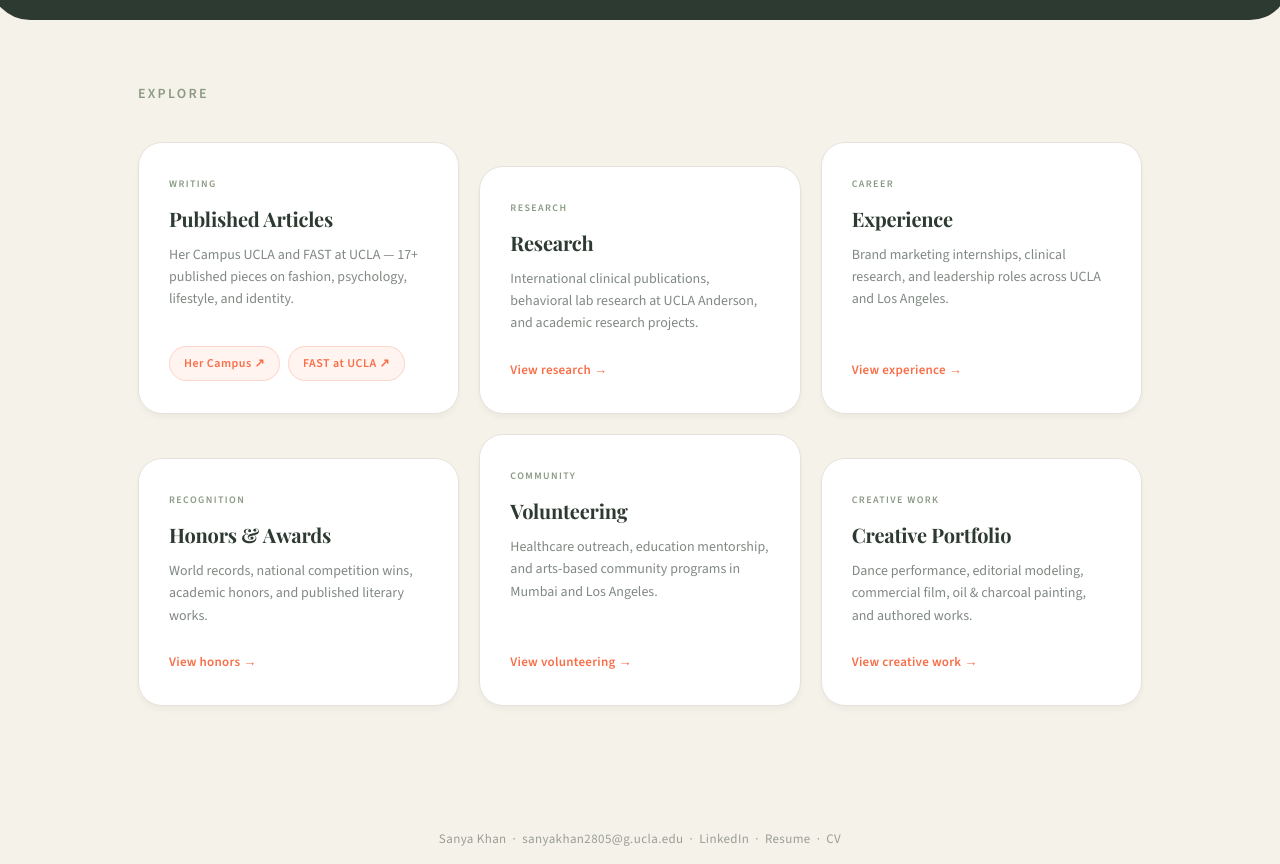
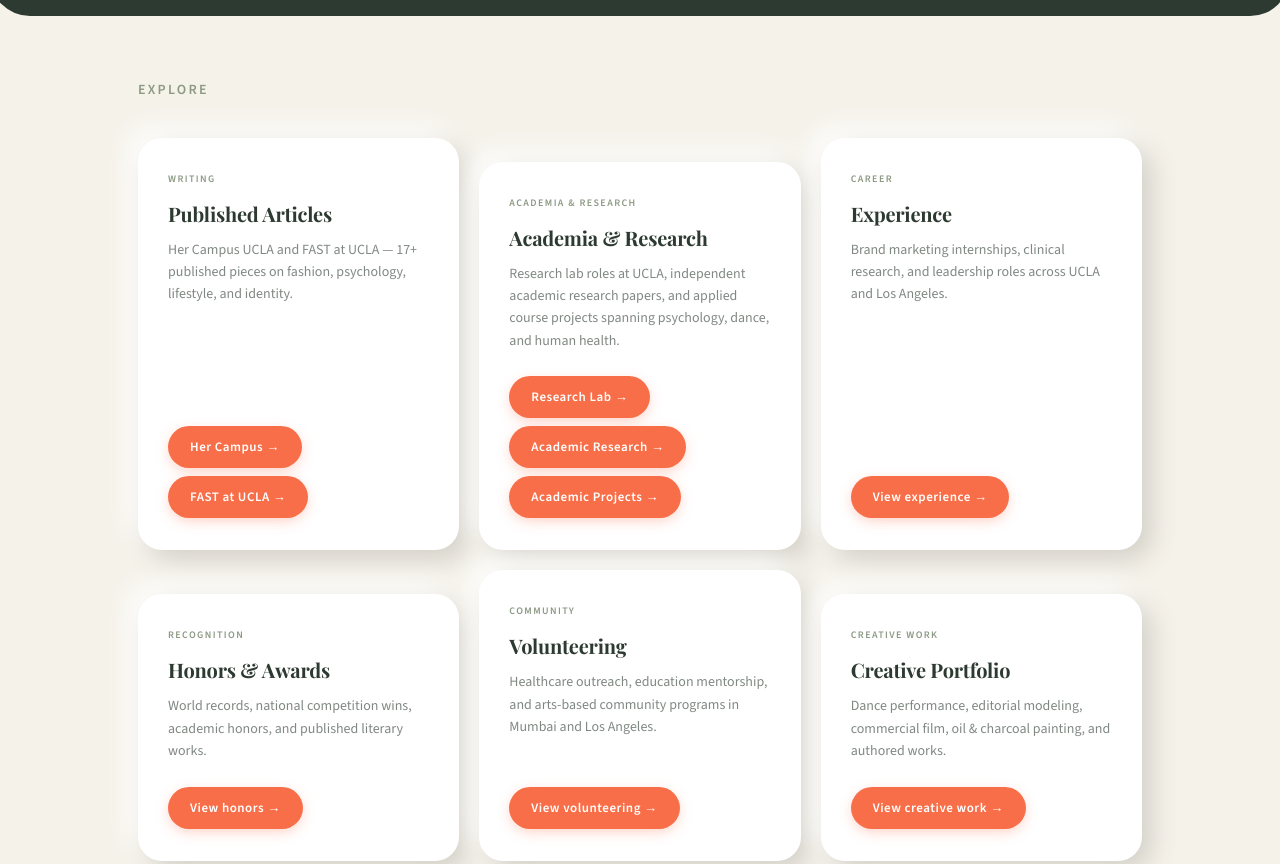
Before and after one commit to sanya-khan/website, a plain HTML site: page index.html in a window 1280 px wide. Shown: the part 1453-2317 px from the top of the page. Drawn offline with nearby package versions, Linux system fonts and the light colour scheme; a web font is replaced by a local one.

Commit message:
Add files via upload

```diff
--- a/index.html
+++ b/index.html
@@ -216,16 +216,15 @@
     }
     .stat-card {
       background: var(--surface);
-      border: 1px solid var(--stone);
+      border: none;
       border-radius: var(--r-card);
       padding: 28px 24px 24px;
-      box-shadow: var(--shadow-sm);
-      transition: transform 500ms var(--ease), box-shadow 500ms var(--ease), border-color 300ms ease-out;
+      box-shadow: 10px 10px 26px #d3d0c8, -10px -10px 26px #ffffff;
+      transition: transform 500ms var(--ease), box-shadow 500ms var(--ease);
     }
     .stat-card:hover {
-      transform: translateY(-4px);
-      box-shadow: var(--shadow-xl);
-      border-color: var(--clay);
+      transform: translateY(-3px);
+      box-shadow: 14px 14px 34px #cac7c0, -14px -14px 34px #ffffff;
     }
     .stat-value {
       font-family: var(--font-serif);
@@ -312,19 +311,18 @@
     }
     .section-card {
       background: var(--surface);
-      border: 1px solid var(--stone);
+      border: none;
       border-radius: var(--r-card);
       padding: 32px 30px;
       display: flex; flex-direction: column; gap: 8px;
-      transition: transform 500ms var(--ease), box-shadow 500ms var(--ease), border-color 300ms ease-out;
-      box-shadow: var(--shadow-sm);
+      transition: transform 500ms var(--ease), box-shadow 500ms var(--ease);
+      box-shadow: 10px 10px 26px #d3d0c8, -10px -10px 26px #ffffff;
       color: var(--fg);
     }
     .section-card:nth-child(even) { margin-top: 24px; }
     .section-card:hover {
-      transform: translateY(-5px);
-      box-shadow: var(--shadow-xl);
-      border-color: var(--clay);
+      transform: translateY(-3px);
+      box-shadow: 14px 14px 34px #cac7c0, -14px -14px 34px #ffffff;
     }
     .card-tag {
       font-size: 10px; font-weight: 600;
@@ -338,14 +336,7 @@
       margin-top: 2px;
     }
     .card-desc { font-size: 14px; color: var(--fg); opacity: 0.6; line-height: 1.6; flex: 1; }
-    .card-arrow {
-      font-size: 13px; color: var(--terra);
-      font-weight: 600; margin-top: 16px;
-      display: flex; align-items: center; gap: 5px;
-      transition: gap 300ms ease-out; letter-spacing: 0.02em;
-    }
-    .section-card:hover .card-arrow { gap: 10px; }
-    .card-btns { display: flex; flex-wrap: wrap; gap: 8px; margin-top: 16px; }
+.card-btns { display: flex; flex-wrap: wrap; gap: 8px; margin-top: 16px; }
     .card-btn-link {
       display: inline-flex; align-items: center; gap: 5px;
       font-size: 12px; font-weight: 600; letter-spacing: 0.04em;
@@ -355,6 +346,20 @@
       transition: background 250ms ease, border-color 250ms ease, transform 250ms ease;
     }
     .card-btn-link:hover { background: rgba(248,110,72,0.16); border-color: rgba(248,110,72,0.45); transform: translateY(-1px); }
+    .card-footer { display: flex; align-items: center; justify-content: space-between; gap: 16px; flex-wrap: wrap; margin-top: 18px; }
+    .card-pill-link {
+      display: inline-flex; align-items: center; gap: 7px;
+      font-size: 13px; font-weight: 600; letter-spacing: 0.04em;
+      color: #fff; background: var(--terra);
+      border-radius: var(--r-btn); padding: 10px 22px;
+      box-shadow: 0 4px 14px -2px rgba(248,110,72,0.35);
+      transition: background 250ms ease, box-shadow 250ms ease, gap 300ms ease-out, transform 200ms ease;
+      white-space: nowrap; flex-shrink: 0; margin-top: 16px;
+      align-self: flex-start;
+    }
+    .card-pill-link:hover,
+    .section-card:hover .card-pill-link { background: #e85c36; box-shadow: 0 6px 18px -2px rgba(248,110,72,0.45); gap: 11px; transform: translateY(-1px); }
+    .card-btns .card-pill-link { margin-top: 0; }
 
     /* ===== FOOTER ===== */
     footer { border-top: 0px solid var(--stone); padding: 40px 0; text-align: center; }
@@ -421,7 +426,6 @@
   <div class="nav-inner">
     <a href="index.html" class="nav-logo">Sanya Khan</a>
     <ul class="nav-links">
-      <li><a href="research.html">Research</a></li>
       <li><a href="experience.html">Experience</a></li>
       <li><a href="honors.html">Honors</a></li>
       <li><a href="volunteering.html">Volunteering</a></li>
@@ -469,9 +473,9 @@
         </p>
         <div class="hero-links">
           <a href="mailto:sanyakhan2805@g.ucla.edu" class="btn btn-primary">Email Me</a>
-          <a href="https://www.linkedin.com/in/sanyakhan/" target="_blank" rel="noopener" class="btn btn-outline">LinkedIn ↗</a>
-          <a href="Sanya_Khan_Resume.pdf" target="_blank" rel="noopener" class="btn btn-outline">Resume ↗</a>
-          <a href="Sanya_Khan_CV.pdf" target="_blank" rel="noopener" class="btn btn-outline">CV ↗</a>
+          <a href="https://www.linkedin.com/in/sanyakhan/" target="_blank" rel="noopener" class="btn btn-primary">LinkedIn ↗</a>
+          <a href="Sanya_Khan_Resume.pdf" target="_blank" rel="noopener" class="btn btn-primary">Resume ↗</a>
+          <a href="Sanya_Khan_CV.pdf" target="_blank" rel="noopener" class="btn btn-primary">CV ↗</a>
         </div>
       </div>
       <div class="hero-photo-wrap">
@@ -545,44 +549,48 @@
         <div class="card-title">Published Articles</div>
         <p class="card-desc">Her Campus UCLA and FAST at UCLA — 17+ published pieces on fashion, psychology, lifestyle, and identity.</p>
         <div class="card-btns">
-          <a href="hercampus.html" class="card-btn-link">Her Campus ↗</a>
-          <a href="fastarticles.html" class="card-btn-link">FAST at UCLA ↗</a>
+          <a href="hercampus.html" class="card-pill-link">Her Campus →</a>
+          <a href="fastarticles.html" class="card-pill-link">FAST at UCLA →</a>
         </div>
       </div>
 
-      <a href="research.html" class="section-card" data-reveal data-delay="80">
-        <span class="card-tag">Research</span>
-        <div class="card-title">Research</div>
-        <p class="card-desc">International clinical publications, behavioral lab research at UCLA Anderson, and academic research projects.</p>
-        <div class="card-arrow">View research &rarr;</div>
-      </a>
+      <div class="section-card" data-reveal data-delay="80">
+        <span class="card-tag">Academia &amp; Research</span>
+        <div class="card-title">Academia &amp; Research</div>
+        <p class="card-desc">Research lab roles at UCLA, independent academic research papers, and applied course projects spanning psychology, dance, and human health.</p>
+        <div class="card-btns" style="margin-top:16px;">
+          <a href="research_lab.html" class="card-pill-link">Research Lab →</a>
+          <a href="academic_research.html" class="card-pill-link">Academic Research →</a>
+          <a href="academic_projects.html" class="card-pill-link">Academic Projects →</a>
+        </div>
+      </div>
 
       <a href="experience.html" class="section-card" data-reveal data-delay="160">
         <span class="card-tag">Career</span>
         <div class="card-title">Experience</div>
         <p class="card-desc">Brand marketing internships, clinical research, and leadership roles across UCLA and Los Angeles.</p>
-        <div class="card-arrow">View experience &rarr;</div>
+        <div class="card-pill-link">View experience →</div>
       </a>
 
       <a href="honors.html" class="section-card" data-reveal data-delay="240">
         <span class="card-tag">Recognition</span>
         <div class="card-title">Honors &amp; Awards</div>
         <p class="card-desc">World records, national competition wins, academic honors, and published literary works.</p>
-        <div class="card-arrow">View honors &rarr;</div>
+        <div class="card-pill-link">View honors →</div>
       </a>
 
       <a href="volunteering.html" class="section-card" data-reveal data-delay="320">
         <span class="card-tag">Community</span>
         <div class="card-title">Volunteering</div>
         <p class="card-desc">Healthcare outreach, education mentorship, and arts-based community programs in Mumbai and Los Angeles.</p>
-        <div class="card-arrow">View volunteering &rarr;</div>
+        <div class="card-pill-link">View volunteering →</div>
       </a>
 
       <a href="creative.html" class="section-card" data-reveal data-delay="400">
         <span class="card-tag">Creative Work</span>
         <div class="card-title">Creative Portfolio</div>
         <p class="card-desc">Dance performance, editorial modeling, commercial film, oil &amp; charcoal painting, and authored works.</p>
-        <div class="card-arrow">View creative work &rarr;</div>
+        <div class="card-pill-link">View creative work →</div>
       </a>
 
     </div>
```
Also changed, not shown: creative.html (+1 -1 lines), experience.html (+2 -2 lines), fastarticles.html (+1 -1 lines), hercampus.html (+2 -2 lines), honors.html (+1 -1 lines), volunteering.html (+2 -2 lines).
